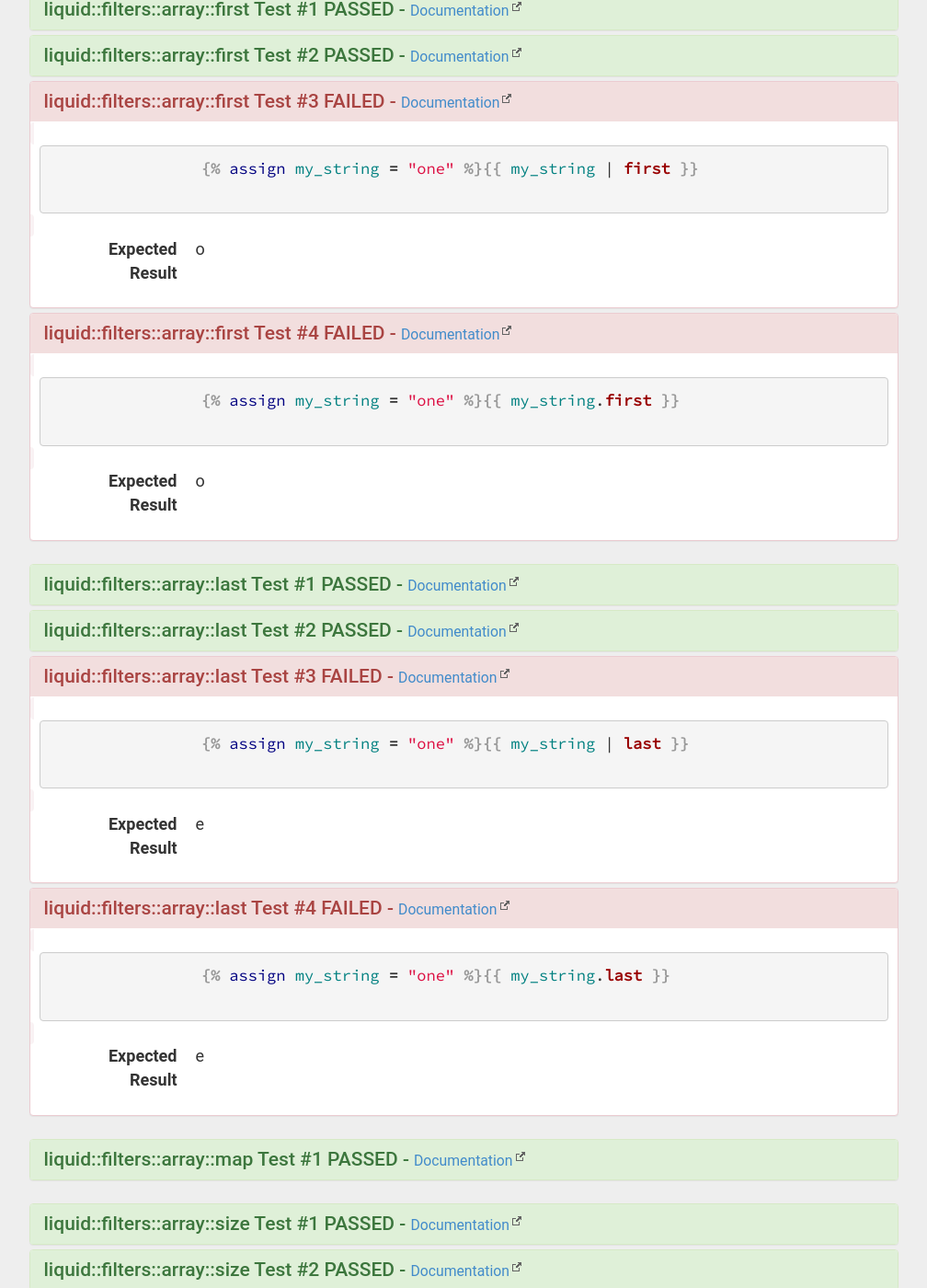
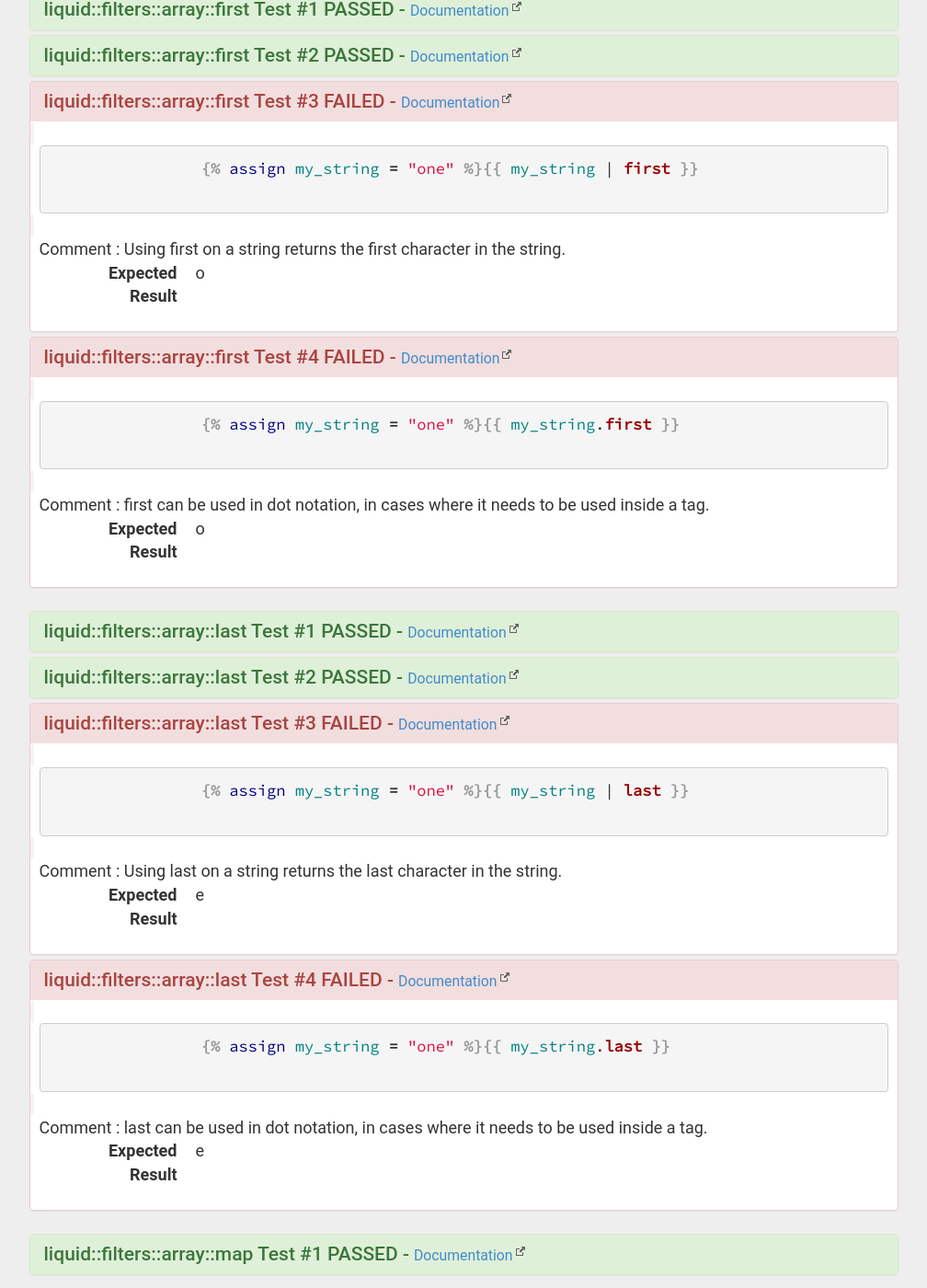
Before and after one commit to djacquel/JekyllDoc, a Jekyll site: the page built from tests.html, in a window 1280 px wide and 1400 px high, scrolled down 1113 px. Shown: the whole window at 92% size, without its empty margins (136-1144 px from the left). Built offline with Jekyll 4.4.1, drawn with Linux system fonts in a browser that asks for light colours; nearby versions of some CDN libraries; some of the changed text lies outside the part shown.

Commit message:
added comments to test template

```diff
--- a/test-template.html
+++ b/test-template.html
@@ -33,6 +33,7 @@
                 {{ test.tag }}
                 {{ "{% endraw " }}%}{{ "{% endhighlight " }}%}
                 </code>
+                {% if test.comment %}<p>Comment : {{ test.comment }}</p>{% endif %}
                 <dl class="dl-horizontal">
                     <dt>Expected</dt>
                     <dd class="result">{{ test.expected }}</dd>
```
